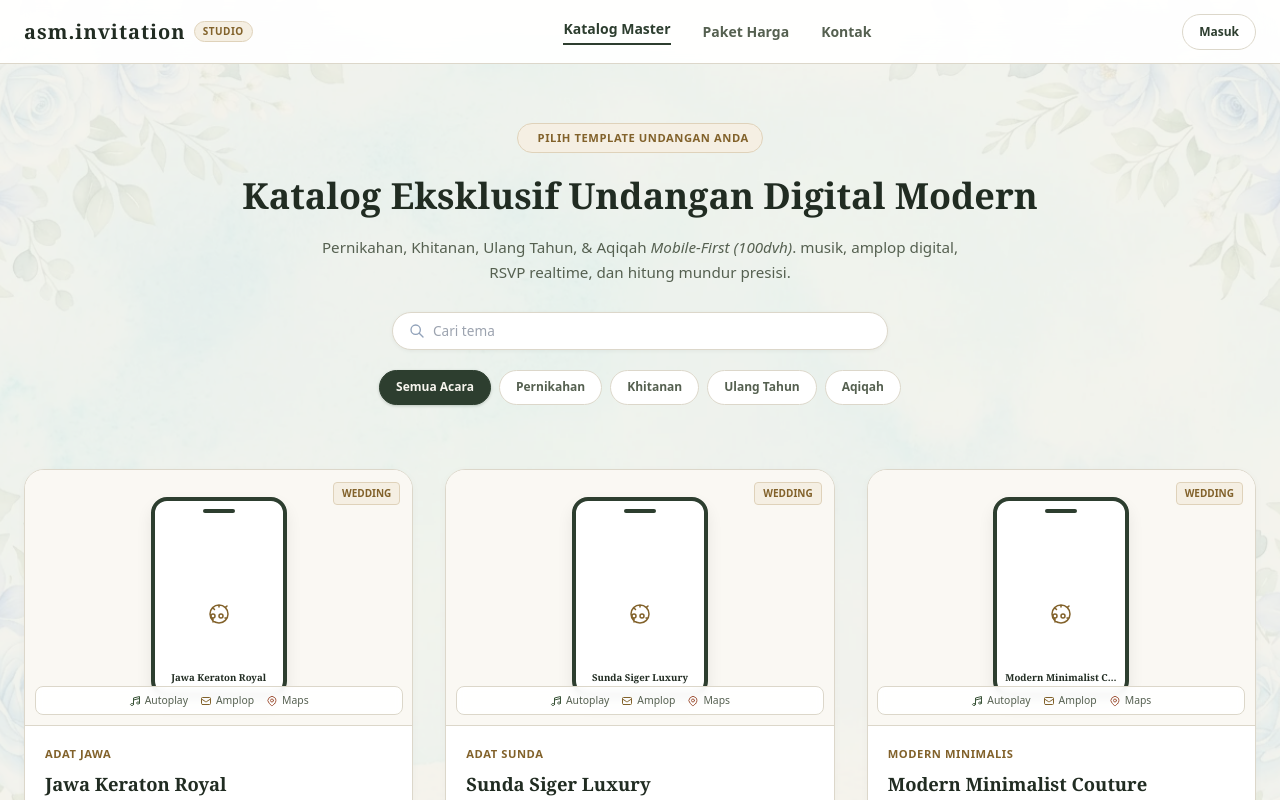
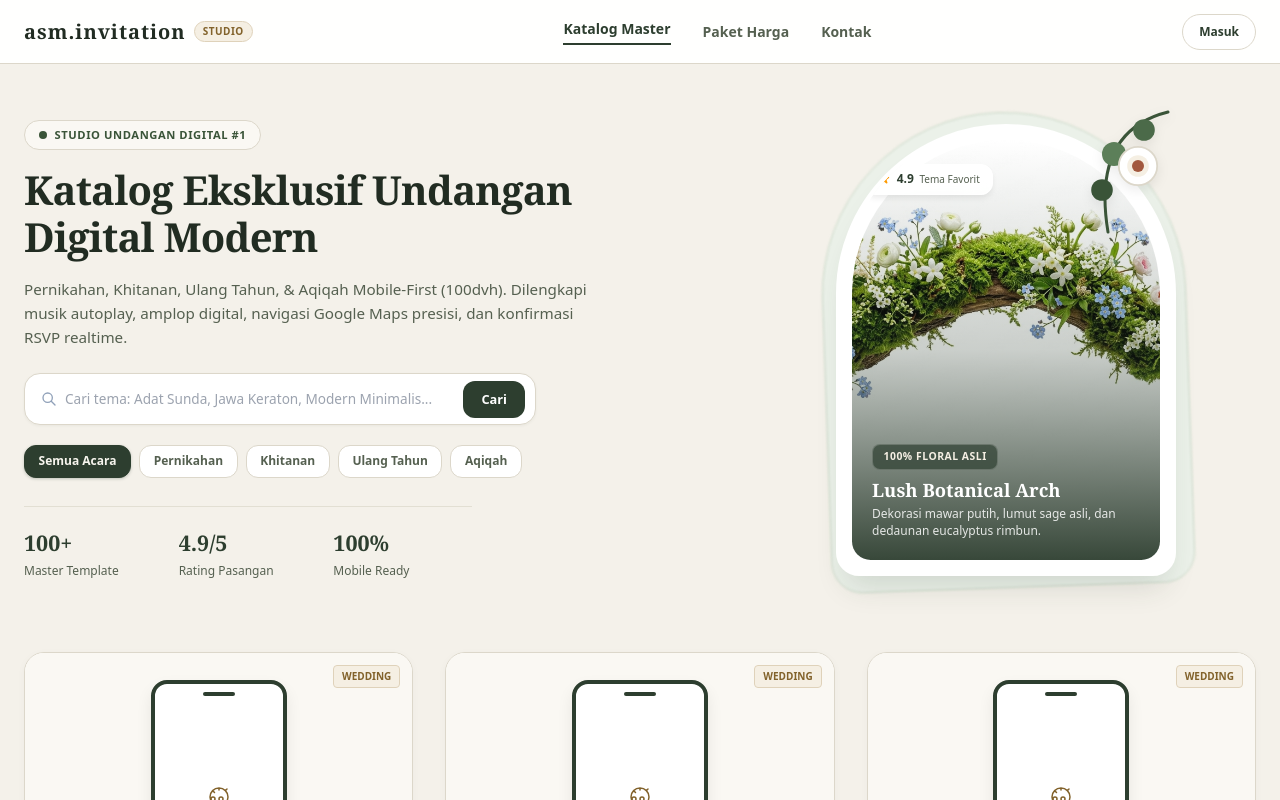
Before and after one commit to alfiandi07/UNDANGAN-DIGITAL, a React (Vite) app in the folder frontend/: page / in a window 1280 px wide. Shown: the top 800 px of the page. Built offline with nearby package versions, Linux system fonts and the light colour scheme; no server answers.

Commit message:
feat: implement Gaya 1 Lush Botanical Wedding Arch on Beranda and remove washed out background

```diff
--- a/frontend/src/pages/BerandaKatalog.tsx
+++ b/frontend/src/pages/BerandaKatalog.tsx
@@ -227,11 +227,15 @@ export default function BerandaKatalog() {
       </header>
 
       {/* ========================================================
-          2. HERO SECTION
+          2. HERO SECTION - SPLIT ARCHITECTURAL WEDDING ARCH
       ======================================================== */}
       <section className="katalog-hero">
+        <div className="katalog-hero__container">
+          {/* Kolom Kiri: Headline & Aksi Pencarian */}
+          <div className="katalog-hero__content">
             <div className="katalog-hero__badge">
-          <span></span> PILIH TEMPLATE UNDANGAN ANDA
+              <span className="katalog-hero__badge-dot animate-pulse"></span>
+              <span>STUDIO UNDANGAN DIGITAL #1</span>
             </div>
 
             <h1 className="katalog-hero__title">
@@ -239,9 +243,7 @@ export default function BerandaKatalog() {
             </h1>
 
             <p className="katalog-hero__desc">
-          Pernikahan, Khitanan, Ulang Tahun, & Aqiqah{" "}
-          <em>Mobile-First (100dvh)</em>. musik, amplop digital, RSVP realtime,
-          dan hitung mundur presisi.
+              Pernikahan, Khitanan, Ulang Tahun, & Aqiqah Mobile-First (100dvh). Dilengkapi musik autoplay, amplop digital, navigasi Google Maps presisi, dan konfirmasi RSVP realtime.
             </p>
 
             {/* Search Bar */}
@@ -252,11 +254,17 @@ export default function BerandaKatalog() {
                 </svg>
                 <input
                   type="text"
-              placeholder="Cari tema"
+                  placeholder="Cari tema: Adat Sunda, Jawa Keraton, Modern Minimalis..."
                   value={keyword}
                   onChange={(e) => setKeyword(e.target.value)}
                   className="katalog-search-input"
                 />
+                <button
+                  type="button"
+                  className="katalog-search-btn"
+                >
+                  Cari
+                </button>
               </div>
             </div>
 
@@ -272,6 +280,78 @@ export default function BerandaKatalog() {
                   {kat.label}
                 </button>
               ))}
+            </div>
+
+            {/* Social Proof Stats */}
+            <div className="katalog-hero__stats">
+              <div>
+                <p className="katalog-stat-val">100+</p>
+                <p className="katalog-stat-label">Master Template</p>
+              </div>
+              <div>
+                <p className="katalog-stat-val">4.9/5</p>
+                <p className="katalog-stat-label">Rating Pasangan</p>
+              </div>
+              <div>
+                <p className="katalog-stat-val">100%</p>
+                <p className="katalog-stat-label">Mobile Ready</p>
+              </div>
+            </div>
+          </div>
+
+          {/* Kolom Kanan: Architectural Wedding Arch (Gaya 1: Full Bunga & Dedaunan) */}
+          <div className="katalog-hero__showcase">
+            <div className="katalog-arch-wrapper">
+              {/* Botanical Crown Overlap SVG */}
+              <div className="katalog-arch-crown">
+                <svg viewBox="0 0 120 120" fill="none" className="w-full h-full">
+                  <path d="M100 10 C60 20 40 50 50 110" stroke="#3A5438" strokeWidth="2.5" strokeLinecap="round"/>
+                  <circle cx="80" cy="25" r="9" fill="#4B6A49"/>
+                  <circle cx="55" cy="45" r="10" fill="#5C7F59"/>
+                  <circle cx="45" cy="75" r="9" fill="#3A5438"/>
+                  <circle cx="75" cy="55" r="16" fill="#FFFFFF" stroke="#DCD7CA" strokeWidth="1.5"/>
+                  <circle cx="75" cy="55" r="9" fill="#F5EFE3"/>
+                  <circle cx="75" cy="55" r="5" fill="#A2583E"/>
+                </svg>
+              </div>
+
+              {/* Glowing Aura Frame */}
+              <div className="katalog-arch-glow"></div>
+
+              {/* Main Wedding Arch Card */}
+              <div className="katalog-arch-card">
+                <div className="katalog-arch-image-box">
+                  <img
+                    src="/botanical-moss-arch.jpg"
+                    alt="Lush Botanical Wedding Arch"
+                    className="katalog-arch-image"
+                  />
+
+                  {/* Gradient Vignette & Information */}
+                  <div className="katalog-arch-overlay">
+                    <span className="katalog-arch-tag">
+                      100% Floral Asli
+                    </span>
+                    <h3 className="katalog-arch-title">
+                      Lush Botanical Arch
+                    </h3>
+                    <p className="katalog-arch-desc">
+                      Dekorasi mawar putih, lumut sage asli, dan dedaunan eucalyptus rimbun.
+                    </p>
+                  </div>
+                </div>
+
+                {/* Rating Badge */}
+                <div className="katalog-arch-badge-rating">
+                  <svg className="w-3.5 h-3.5 text-amber-500 fill-amber-500" viewBox="0 0 20 20">
+                    <path d="M9.049 2.927c.3-.921 1.603-.921 1.902 0l1.07 3.292a1 1 0 00.95.69h3.462c.969 0 1.371 1.24.588 1.81l-2.8 2.034a1 1 0 00-.364 1.118l1.07 3.292c.3.921-.755 1.688-1.54 1.118l-2.8-2.034a1 1 0 00-1.175 0l-2.8 2.034c-.784.57-1.838-.197-1.539-1.118l1.07-3.292a1 1 0 00-.364-1.118L2.98 8.72c-.783-.57-.38-1.81.588-1.81h3.461a1 1 0 00.951-.69l1.07-3.292z" />
+                  </svg>
+                  <span className="text-xs font-bold text-[#2D3E2F]">4.9</span>
+                  <span className="text-[10px] text-[#556050] font-medium">Tema Favorit</span>
+                </div>
+              </div>
+            </div>
+          </div>
         </div>
       </section>
 
--- a/frontend/src/styles/BerandaKatalog.css
+++ b/frontend/src/styles/BerandaKatalog.css
@@ -20,19 +20,9 @@
     sans-serif;
 }
 
-/* 1.1 FULL FIXED BOTANICAL BACKGROUND */
+/* 1.1 FULL FIXED BOTANICAL BACKGROUND (Removed washed out overlay - clean Warm Linen Paper) */
 .katalog-floral-bg {
-  position: fixed;
-  inset: 0;
-  width: 100vw;
-  height: 100vh;
-  background-image: url("/bg-wedding-floral.webp?v=2");
-  background-size: cover;
-  background-position: center;
-  background-repeat: no-repeat;
-  opacity: 0.15;
-  pointer-events: none;
-  z-index: 0;
+  display: none;
 }
 
 /* 2. NAVBAR */
@@ -145,23 +135,42 @@
   background-color: #1e2b20;
 }
 
-/* 3. HERO SECTION */
+/* 3. HERO SECTION - SPLIT ARCHITECTURAL WEDDING ARCH */
 .katalog-hero {
   position: relative;
   z-index: 1;
-  padding: 3.5rem 1rem 2rem 1rem;
-  text-align: center;
+  padding: 3.5rem 1.5rem 2.5rem 1.5rem;
+}
+
+.katalog-hero__container {
+  max-width: 80rem;
+  margin: 0 auto;
+  display: grid;
+  grid-template-columns: 1fr;
+  gap: 2.5rem;
+  align-items: center;
+}
+
+@media (min-width: 1024px) {
+  .katalog-hero__container {
+    grid-template-columns: 1.15fr 0.85fr;
+    gap: 3.5rem;
+  }
+}
+
+.katalog-hero__content {
+  text-align: left;
 }
 
 .katalog-hero__badge {
   display: inline-flex;
   align-items: center;
-  gap: 0.4rem;
+  gap: 0.5rem;
   padding: 0.35rem 0.85rem;
   border-radius: 9999px;
-  background-color: #f5efe3;
-  border: 1px solid #dfd2ba;
-  color: #82622b;
+  background-color: #faf8f3;
+  border: 1px solid #dcd7ca;
+  color: #3a5438;
   font-size: 0.7rem;
   font-weight: 800;
   text-transform: uppercase;
@@ -169,27 +178,35 @@
   margin-bottom: 1rem;
 }
 
+.katalog-hero__badge-dot {
+  width: 0.5rem;
+  height: 0.5rem;
+  border-radius: 9999px;
+  background-color: #3a5438;
+}
+
 .katalog-hero__title {
   font-family: Georgia, Cambria, serif;
-  font-size: 2.25rem;
+  font-size: 2.5rem;
   font-weight: 800;
   color: #212c22;
-  margin-bottom: 0.75rem;
+  line-height: 1.18;
+  letter-spacing: -0.02em;
+  margin-bottom: 1rem;
 }
 
 .katalog-hero__desc {
   font-size: 0.95rem;
   color: #556050;
-  max-width: 42rem;
-  margin: 0 auto 1.75rem auto;
+  max-width: 36rem;
+  margin-bottom: 1.5rem;
   line-height: 1.6;
 }
 
 /* Search Bar */
 .katalog-search-wrapper {
   max-width: 32rem;
-  margin: 0 auto;
-  padding: 0 0.5rem;
+  margin: 0 0 1.25rem 0;
 }
 
 .katalog-search-box {
@@ -198,9 +215,9 @@
   gap: 0.5rem;
   background-color: #ffffff;
   border: 1px solid #dcd7ca;
-  border-radius: 9999px;
-  padding: 0.5rem 1rem;
-  box-shadow: 0 1px 4px rgba(0, 0, 0, 0.05);
+  border-radius: 1rem;
+  padding: 0.4rem 0.6rem 0.4rem 1rem;
+  box-shadow: 0 1px 3px rgba(45, 62, 47, 0.05);
 }
 
 .katalog-search-input {
@@ -216,19 +233,34 @@
   color: #9ca3af;
 }
 
+.katalog-search-btn {
+  padding: 0.55rem 1.15rem;
+  background-color: #2d3e2f;
+  color: #ffffff;
+  font-size: 0.8rem;
+  font-weight: 700;
+  border-radius: 0.75rem;
+  border: none;
+  cursor: pointer;
+  transition: background-color 0.15s;
+  flex-shrink: 0;
+}
+
+.katalog-search-btn:hover {
+  background-color: #1e2b20;
+}
+
 /* Chips Category Filter */
 .katalog-chips-container {
   display: flex;
   flex-wrap: wrap;
-  justify-content: center;
   gap: 0.5rem;
-  max-width: 50rem;
-  margin: 1.25rem auto 0 auto;
+  margin-bottom: 1.75rem;
 }
 
 .katalog-chip {
-  padding: 0.45rem 1rem;
-  border-radius: 9999px;
+  padding: 0.4rem 0.85rem;
+  border-radius: 0.75rem;
   font-size: 0.75rem;
   font-weight: 700;
   border: 1px solid #dcd7ca;
@@ -236,6 +268,163 @@
   color: #556050;
   cursor: pointer;
   transition: all 0.15s ease;
+}
+
+.katalog-chip:hover {
+  border-color: #2d3e2f;
+  color: #2d3e2f;
+}
+
+.katalog-chip--active {
+  background-color: #eaf1e9;
+  color: #3a5438;
+  border-color: #c7d7c5;
+}
+
+/* Social Proof Stats */
+.katalog-hero__stats {
+  display: grid;
+  grid-template-columns: repeat(3, 1fr);
+  gap: 1rem;
+  max-width: 28rem;
+  padding-top: 1.25rem;
+  border-top: 1px solid rgba(220, 215, 202, 0.7);
+}
+
+.katalog-stat-val {
+  font-family: Georgia, Cambria, serif;
+  font-size: 1.35rem;
+  font-weight: 800;
+  color: #2d3e2f;
+  margin: 0;
+}
+
+.katalog-stat-label {
+  font-size: 0.75rem;
+  color: #556050;
+  margin: 0.15rem 0 0 0;
+}
+
+/* ARCH SHOWCASE (RIGHT COLUMN) */
+.katalog-hero__showcase {
+  position: relative;
+  display: flex;
+  align-items: center;
+  justify-content: center;
+}
+
+.katalog-arch-wrapper {
+  position: relative;
+  width: 100%;
+  max-width: 340px;
+}
+
+.katalog-arch-glow {
+  position: absolute;
+  inset: -0.75rem;
+  background-color: rgba(234, 241, 233, 0.9);
+  border-radius: 190px 190px 32px 32px;
+  transform: rotate(-2deg);
+  border: 1px solid #c7d7c5;
+  filter: blur(1px);
+}
+
+.katalog-arch-card {
+  position: relative;
+  border-radius: 175px 175px 24px 24px;
+  background-color: #ffffff;
+  padding: 0.75rem;
+  border: 4px solid #ffffff;
+  box-shadow: 0 20px 30px -10px rgba(45, 62, 47, 0.15);
+  overflow: hidden;
+}
+
+.katalog-arch-image-box {
+  position: relative;
+  width: 100%;
+  height: 420px;
+  border-radius: 165px 165px 20px 20px;
+  overflow: hidden;
+  background-color: #1e2b20;
+}
+
+.katalog-arch-image {
+  width: 100%;
+  height: 100%;
+  object-fit: cover;
+  transition: transform 0.6s ease;
+}
+
+.katalog-arch-card:hover .katalog-arch-image {
+  transform: scale(1.05);
+}
+
+.katalog-arch-overlay {
+  position: absolute;
+  inset: 0;
+  background: linear-gradient(to top, rgba(45, 62, 47, 0.95) 0%, rgba(45, 62, 47, 0.25) 50%, transparent 100%);
+  display: flex;
+  flex-direction: column;
+  justify-content: flex-end;
+  padding: 1.25rem;
+  color: #ffffff;
+}
+
+.katalog-arch-tag {
+  align-self: flex-start;
+  font-size: 0.65rem;
+  font-weight: 800;
+  letter-spacing: 0.05em;
+  text-transform: uppercase;
+  color: #f5efe3;
+  background: rgba(45, 62, 47, 0.7);
+  backdrop-filter: blur(8px);
+  -webkit-backdrop-filter: blur(8px);
+  padding: 0.25rem 0.65rem;
+  border-radius: 0.5rem;
+  border: 1px solid rgba(255, 255, 255, 0.2);
+}
+
+.katalog-arch-title {
+  font-family: Georgia, Cambria, serif;
+  font-size: 1.15rem;
+  font-weight: 700;
+  color: #ffffff;
+  margin: 0.4rem 0 0.15rem 0;
+}
+
+.katalog-arch-desc {
+  font-size: 0.75rem;
+  color: rgba(255, 255, 255, 0.85);
+  line-height: 1.4;
+  margin: 0;
+}
+
+.katalog-arch-badge-rating {
+  position: absolute;
+  top: 2.25rem;
+  left: 1.5rem;
+  background: rgba(255, 255, 255, 0.92);
+  backdrop-filter: blur(12px);
+  -webkit-backdrop-filter: blur(12px);
+  padding: 0.4rem 0.75rem;
+  border-radius: 0.75rem;
+  border: 1px solid #ffffff;
+  box-shadow: 0 4px 6px -1px rgba(0, 0, 0, 0.08);
+  display: flex;
+  align-items: center;
+  gap: 0.35rem;
+}
+
+.katalog-arch-crown {
+  position: absolute;
+  top: -1.5rem;
+  right: -1rem;
+  width: 9rem;
+  height: 9rem;
+  z-index: 20;
+  pointer-events: none;
+  filter: drop-shadow(0 4px 6px rgba(0, 0, 0, 0.08));
 }
 
 .katalog-chip:hover {
@@ -666,28 +855,49 @@
     padding: 2.25rem 1rem 1.5rem 1rem;
   }
 
+  .katalog-hero__content {
+    text-align: center;
+  }
+
   .katalog-hero__title {
-    font-size: 1.65rem;
-    line-height: 1.25;
+    font-size: 1.85rem;
+    line-height: 1.22;
   }
 
   .katalog-hero__desc {
-    font-size: 0.8rem;
+    font-size: 0.85rem;
     line-height: 1.5;
+    margin-left: auto;
+    margin-right: auto;
     margin-bottom: 1.25rem;
   }
 
   .katalog-search-wrapper {
+    margin-left: auto;
+    margin-right: auto;
     padding: 0;
   }
 
   .katalog-chips-container {
+    justify-content: center;
     gap: 0.35rem;
   }
 
   .katalog-chip {
     padding: 0.35rem 0.75rem;
     font-size: 0.7rem;
+  }
+
+  .katalog-hero__stats {
+    margin: 0 auto;
+  }
+
+  .katalog-arch-wrapper {
+    max-width: 290px;
+  }
+
+  .katalog-arch-image-box {
+    height: 360px;
   }
 
   .katalog-grid-section {
```
Lines whose indentation alone changed are shown as unchanged.
